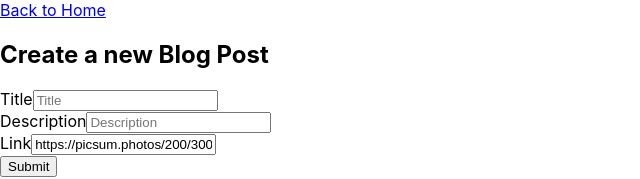
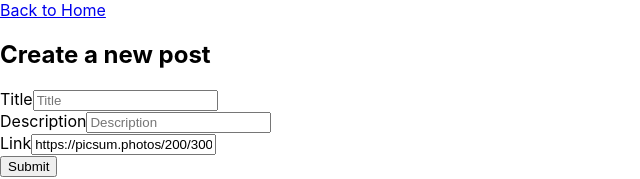
Before and after one commit to WarrenJRamos/react-practice-blog, a React (Create React App) app: page /create-post in a window 1280 px wide. Shown: the top 179 px of the page, without its empty margins (0-640 px from the left). Built offline with nearby package versions, Linux system fonts and the light colour scheme.

Commit message:
Renamed BlogForm to PostForm as to not be confused with the UpdateForm

```diff
--- a/src/components/BlogForm.js
+++ b/src/components/PostForm.js
@@ -1,7 +1,7 @@
 import React, { useRef, useEffect, useState } from "react";
 import { Link } from "react-router-dom";
 
-const BlogForm = () => {
+const PostForm = () => {
     const [blogPostWasCreated, setBlogPostWasCreated] = useState(false);
     const [formInputsValidity, setFormInputsValidity] = useState({
         title: true,
@@ -91,7 +91,7 @@
 
     return (
         <form className="" onSubmit={onSubmitHandler}>
-            <h2>Create a new Blog Post</h2>
+            <h2>Create a new post</h2>
             <div className={titleControlClasses}>
                 <label htmlFor="title">Title</label>
                 <input
@@ -136,4 +136,4 @@
     );
 };
 
-export default BlogForm;
+export default PostForm;
--- a/src/webpages/CreatePost.js
+++ b/src/webpages/CreatePost.js
@@ -1,12 +1,12 @@
 import React from 'react';
-import BlogForm from '../components/BlogForm';
 import { Link } from 'react-router-dom';
+import PostForm from '../components/PostForm';
 
 const CreatePost = () => {
     return (
         <div>
             <Link to={'/'}>Back to Home</Link>
-            <BlogForm />
+            <PostForm />
         </div>
     );
 }
```
